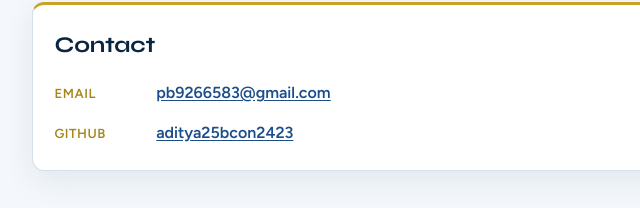
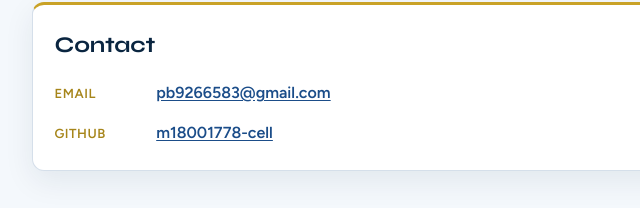
Before and after one commit to m18001778-cell/Portfolio_25bcon2423, a plain HTML site: page index.html in a window 1280 px wide. Shown: the part 2458-2666 px from the top of the page, 272-912 px from the left. Drawn offline with Linux system fonts and the light colour scheme.

Commit message:
Update index.html

```diff
--- a/index.html
+++ b/index.html
@@ -77,7 +77,7 @@
       <ul id="projects-list" class="projects-list">
         <li class="project-card" data-technologies="C++ Python">
           <h3 class="project-title">
-            <a href="https://github.com/aditya25bcon/python-basics-25bcon2423-factorial" target="_blank" rel="noopener noreferrer">
+            <a href="https://github.com/m18001778-cell/python-basics-25bcon2423-factorial" target="_blank" rel="noopener noreferrer">
               C++ to Python Program Conversion
             </a>
           </h3>
@@ -87,9 +87,9 @@
           <p class="project-tech">C++ · Python</p>
           <p class="project-links">
             Repositories:
-            <a href="https://github.com/aditya25bcon/python-basics-25bcon2423-factorial" target="_blank" rel="noopener noreferrer">Factorial</a>
-            <a href="https://github.com/aditya25bcon/python-basics-25bcon2423-fibonacci" target="_blank" rel="noopener noreferrer">Fibonacci</a>
-            <a href="https://github.com/aditya25bcon/python-basics-25bcon2423-struct-to--dict" target="_blank" rel="noopener noreferrer">Struct to Dictionary</a>
+            <a href="https://github.com/m18001778-cell/python-basics-25bcon2423-factorial" target="_blank" rel="noopener noreferrer">Factorial</a>
+            <a href="https://github.com/m18001778-cell/python-basics-25bcon2423-fibonacci" target="_blank" rel="noopener noreferrer">Fibonacci</a>
+            <a href="https://github.com/m18001778-cell/python-basics-25bcon2423-struct-to--dict" target="_blank" rel="noopener noreferrer">Struct to Dictionary</a>
           </p>
         </li>
         <li class="project-card" data-technologies="Python">
@@ -116,7 +116,7 @@
         </li>
         <li class="project-card" data-technologies="HTML CSS JavaScript">
           <h3 class="project-title">
-            <a href="https://github.com/aditya25bcon/Quiz_25BCON2423" target="_blank" rel="noopener noreferrer">
+            <a href="https://github.com/m18001778-cell/Quiz_25BCON2423" target="_blank" rel="noopener noreferrer">
               Quiz
             </a>
           </h3>
@@ -204,7 +204,7 @@
       </li>
       <li>
         <span class="contact-label">GitHub</span>
-        <a href="https://github.com/pulkit25bcon" target="_blank" rel="noopener noreferrer">aditya25bcon2423</a>
+        <a href="https://github.com/m18001778-cell" target="_blank" rel="noopener noreferrer">m18001778-cell</a>
       </li>
     </ul>
   </section>
```
